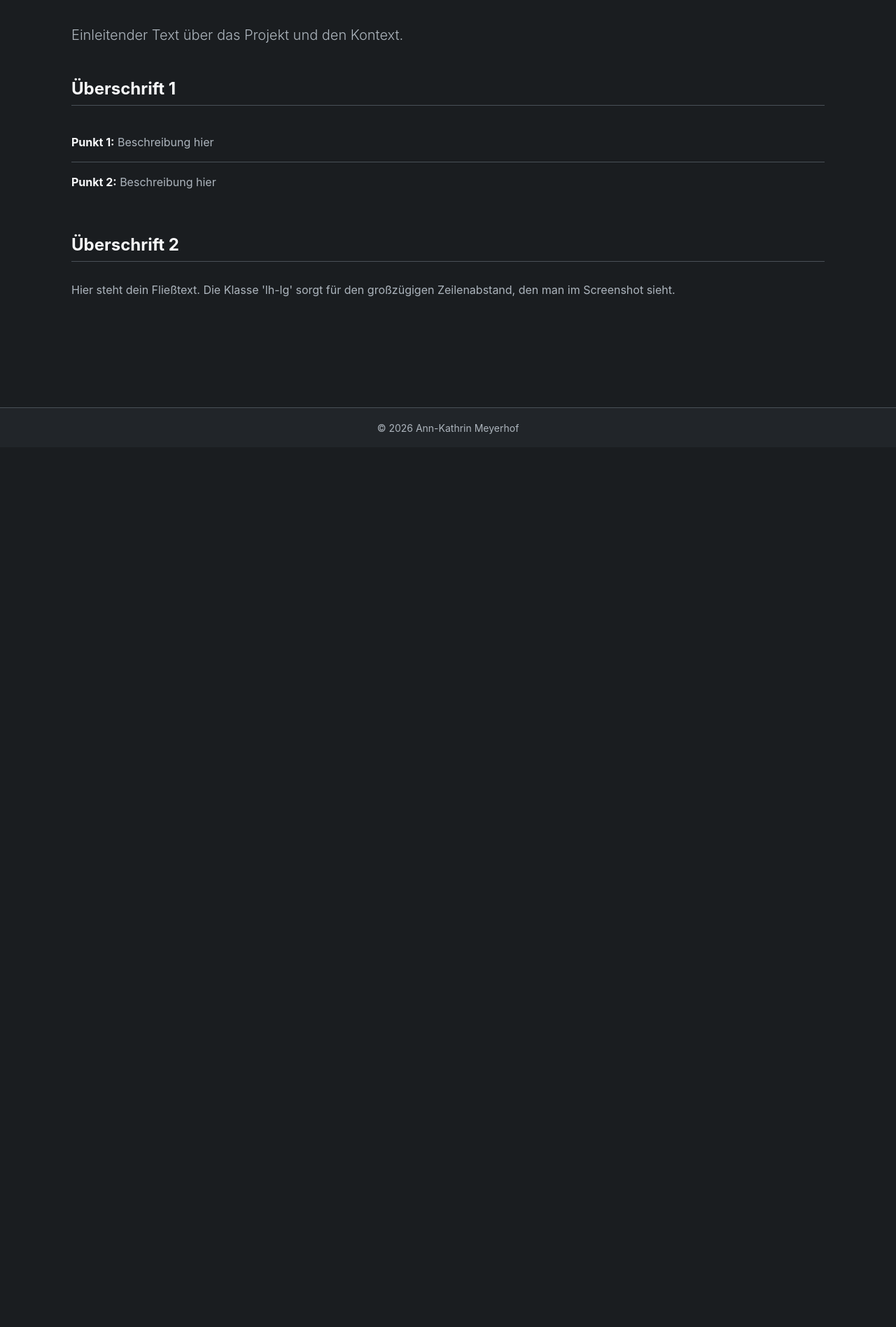
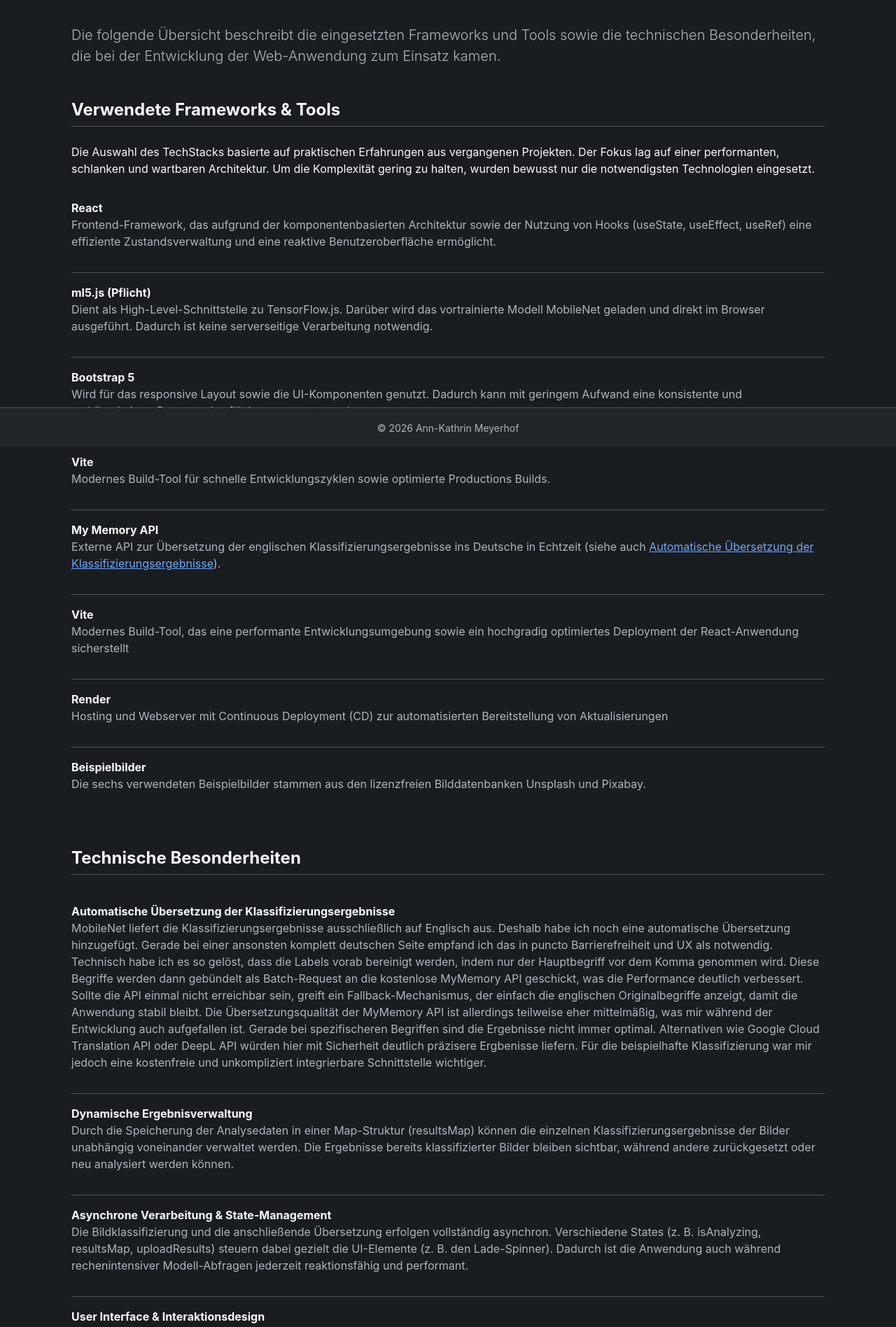
Before and after one commit to AnnMyrhf/deepLearning_EA1, a React (Vite) app in the folder ml5/: page /dokumentation in a window 1280 px wide. Shown: the part 161-2057 px from the top of the page at 70% size. Before the commit the page ends 800 px from the top, so only its background shows below. Built offline with nearby package versions, Linux system fonts and the light colour scheme; a web font is replaced by a local one.

Commit message:
Dokumentation hinzugefuegt

```diff
--- a/ml5/pages/Dokumentation.jsx
+++ b/ml5/pages/Dokumentation.jsx
@@ -1,39 +1,132 @@
 export default function Dokumentation() {
-    return (
-        <div className="container py-5 mb-5 pb-5">
+    return (<div className="container py-5 mb-5 pb-5">
         <div className="row justify-content-center">
             {/* Haupt-Header */}
             <h1 className="display-4 fw-bold text-light mb-4">Dokumentation</h1>
             <p className="lead text-secondary mb-5">
-                        Einleitender Text über das Projekt und den Kontext.
-                    </p>
+                Die folgende Übersicht beschreibt die eingesetzten Frameworks und Tools sowie die technischen
+                Besonderheiten, die bei der Entwicklung der Web-Anwendung zum Einsatz kamen. </p>
 
-                    {/* Erster Inhaltsblock */}
+            {/* Frameworks & Tools */}
             <div className="mb-5">
                 <h2 className="h4 fw-bold text-light border-bottom border-secondary pb-2 mb-4">
-                            Überschrift 1
+                    Verwendete Frameworks & Tools
+                </h2>
+                <p>
+                    Die Auswahl des TechStacks basierte auf praktischen Erfahrungen aus vergangenen Projekten. Der
+                    Fokus lag auf einer performanten, schlanken und wartbaren Architektur. Um die Komplexität gering
+                    zu halten, wurden bewusst nur die notwendigsten Technologien eingesetzt.</p>
+                <ul className="list-group list-group-flush">
+                    <li className="list-group-item bg-transparent text-secondary border-secondary px-0 py-3">
+                        <strong className="text-light">React</strong><p>Frontend-Framework, das aufgrund der
+                        komponentenbasierten Architektur sowie der Nutzung von Hooks (useState,
+                        useEffect, useRef) eine effiziente Zustandsverwaltung und eine reaktive
+                        Benutzeroberfläche ermöglicht.</p>
+                    </li>
+                    <li className="list-group-item bg-transparent text-secondary border-secondary px-0 py-3">
+                        <strong className="text-light">ml5.js (Pflicht)</strong> <p>Dient als High-Level-Schnittstelle
+                        zu TensorFlow.js. Darüber wird das vortrainierte Modell MobileNet geladen und direkt im Browser
+                        ausgeführt. Dadurch ist keine serverseitige Verarbeitung notwendig.
+                    </p></li>
+                    <li className="list-group-item bg-transparent text-secondary border-secondary px-0 py-3">
+                        <strong className="text-light">Bootstrap 5</strong> <p>Wird für das responsive Layout sowie die
+                        UI-Komponenten genutzt. Dadurch kann mit geringem Aufwand eine konsistente und mobiloptimierte
+                        Benutzeroberfläche umgesetzt werden.</p></li>
+                    <li className="list-group-item bg-transparent text-secondary border-secondary px-0 py-3">
+                        <strong className="text-light">Vite</strong> <p>Modernes Build-Tool für schnelle
+                        Entwicklungszyklen sowie optimierte Productions Builds.</p></li>
+                    <li className="list-group-item bg-transparent text-secondary border-secondary px-0 py-3">
+                        <strong className="text-light">My Memory API</strong> <p>Externe API zur Übersetzung der
+                        englischen Klassifizierungsergebnisse ins Deutsche in Echtzeit (siehe auch <a
+                            href="#automatische-uebersetzung">Automatische Übersetzung der Klassifizierungsergebnisse
+                        </a>).
+                    </p></li>
+                    <li className="list-group-item bg-transparent text-secondary border-secondary px-0 py-3">
+                        <strong className="text-light">Vite</strong> <p>Modernes Build-Tool, das eine performante
+                        Entwicklungsumgebung sowie ein hochgradig optimiertes Deployment der React-Anwendung
+                        sicherstellt</p>
+                    </li>
+                    <li className="list-group-item bg-transparent text-secondary border-secondary px-0 py-3">
+                        <strong className="text-light">Render</strong> <p>Hosting und Webserver mit Continuous
+                        Deployment (CD) zur automatisierten Bereitstellung von Aktualisierungen</p></li>
+                    <li className="list-group-item bg-transparent text-secondary border-secondary px-0 py-3">
+                        <strong className="text-light">Beispielbilder</strong> <p>Die sechs verwendeten
+                        Beispielbilder stammen aus den lizenzfreien Bilddatenbanken Unsplash und Pixabay.</p></li>
+                </ul>
+            </div>
+            {/* Technische Besonderheiten */}
+            <div className="mb-5">
+                <h2 className="h4 fw-bold text-light border-bottom border-secondary pb-2 mb-4">
+                    Technische Besonderheiten
                 </h2>
                 <ul className="list-group list-group-flush">
-                            <li className="list-group-item bg-transparent text-secondary border-secondary px-0 py-3">
-                                <strong className="text-light">Punkt 1:</strong> Beschreibung hier
+                    <li id="automatische-uebersetzung"
+                        className="list-group-item bg-transparent text-secondary border-secondary px-0 py-3">
+                        <strong className="text-light">Automatische Übersetzung der Klassifizierungsergebnisse</strong>
+                        <p> MobileNet liefert die Klassifizierungsergebnisse ausschließlich auf Englisch aus.
+                            Deshalb habe ich noch eine automatische Übersetzung hinzugefügt. Gerade bei einer ansonsten
+                            komplett deutschen Seite empfand ich das in puncto Barrierefreiheit und UX als notwendig.
+                            Technisch habe ich es so gelöst, dass die Labels vorab bereinigt werden, indem nur der
+                            Hauptbegriff vor dem Komma genommen wird. Diese Begriffe werden dann gebündelt als
+                            Batch-Request an die kostenlose MyMemory API geschickt, was die Performance deutlich
+                            verbessert.
+                            Sollte die API einmal nicht erreichbar sein, greift ein Fallback-Mechanismus, der einfach
+                            die englischen Originalbegriffe anzeigt, damit die Anwendung stabil bleibt. Die
+                            Übersetzungsqualität der MyMemory API ist allerdings teilweise eher mittelmäßig, was mir
+                            während der Entwicklung auch aufgefallen ist. Gerade bei spezifischeren Begriffen sind die
+                            Ergebnisse nicht immer optimal. Alternativen wie Google Cloud Translation API oder DeepL API
+                            würden hier mit Sicherheit deutlich präzisere Ergbenisse liefern. Für die beispielhafte
+                            Klassifizierung war mir jedoch eine kostenfreie und unkompliziert integrierbare
+                            Schnittstelle wichtiger.</p>
                     </li>
                     <li className="list-group-item bg-transparent text-secondary border-secondary px-0 py-3">
-                                <strong className="text-light">Punkt 2:</strong> Beschreibung hier
+                        <strong className="text-light">Dynamische Ergebnisverwaltung</strong> <p>Durch die Speicherung
+                        der Analysedaten in einer Map-Struktur (resultsMap) können die einzelnen
+                        Klassifizierungsergebnisse der Bilder unabhängig voneinander verwaltet werden. Die Ergebnisse
+                        bereits klassifizierter Bilder bleiben sichtbar, während andere zurückgesetzt oder neu
+                        analysiert werden können.
+                    </p>
                     </li>
+                    <li className="list-group-item bg-transparent text-secondary border-secondary px-0 py-3">
+                        <strong className="text-light">Asynchrone Verarbeitung & State-Management</strong> <p>Die
+                        Bildklassifizierung und die anschließende Übersetzung erfolgen vollständig asynchron.
+                        Verschiedene States (z. B. isAnalyzing, resultsMap, uploadResults) steuern dabei gezielt die
+                        UI-Elemente (z. B. den Lade-Spinner). Dadurch ist die Anwendung auch während rechenintensiver
+                        Modell-Abfragen jederzeit reaktionsfähig und
+                        performant.
+                    </p>
+                    </li>
+                    <li className="list-group-item bg-transparent text-secondary border-secondary px-0 py-3">
+                        <strong className="text-light">User Interface & Interaktionsdesign</strong> <p>Ich persönlich
+                        bevorzuge den Dark
+                        Mode, wollte aber bewusst auch andere Nutzerpräferenzen berücksichtigen. Daher ist der Dark Mode
+                        auch als Default gesetzt. Über einen integrierten Theme-Switcher kann jedoch jederzeit in den
+                        Light Mode gewechselt werden. Die Theme-Implementierung erfolgt über zentrale CSS-Variablen,
+                        wodurch sich das Design flexibel und konsistent anpassen lässt.
+
+                        Das User Interface ist ansonsten bewusst reduziert gehalten. Einerseits ergibt sich dies aus der
+                        Aufgabenstellung, andererseits war mir ein klarer Fokus auf die Kernfunktion
+                        (Bildklassifizierung) wichtig. Mein Ziel war eine intuitive und möglichst kognitiv entlastende
+                        Anwendung.
+                        Durch den Einsatz von Sprungmarken wird zudem eine einfache und konsistente Navigation
+                        ermöglicht. Das ist insbesondere für die Nutzung mit mobilen Endgeräten vorteilhaft. Darüber
+                        hinaus reagiert die Anwendung unmittelbar auf Nutzerinteraktionen. Zum Beispiel durch die
+                        automatische Analyse nach dem Bildupload.
+                    </p>
+                    </li>
+                    <li className="list-group-item bg-transparent text-secondary border-secondary px-0 py-3">
+                        <strong className="text-light">Feedback & Hilfen</strong> <p>Die Anwendung bietet durch
+                        Lade-Indikatoren (Spinner) und kontextsensitive Fehlermeldungen stets eine angemessene
+                        Rückmeldung
+                        über den Systemstatus. Ein integrierter Schutzmechanismus prüft z. B. bei Bild-Upload dasss
+                        Dateien bereits
+                        vor der
+                        Verarbeitung auf zulässige Formate (JPG, PNG, WebP) und eine maximale Dateigröße von 5
+                        MB.</p>
+                    </li>
+
                 </ul>
             </div>
-
-                    {/* Zweiter Inhaltsblock */}
-                    <div className="mb-5">
-                        <h2 className="h4 fw-bold text-light border-bottom border-secondary pb-2 mb-4">
-                            Überschrift 2
-                        </h2>
-                        <p className="text-secondary lh-lg">
-                            Hier steht dein Fließtext. Die Klasse 'lh-lg' sorgt für den
-                            großzügigen Zeilenabstand, den man im Screenshot sieht.
-                        </p>
         </div>
-            </div>
-        </div>
-    )
+    </div>)
 }
```
Lines whose indentation alone changed are shown as unchanged.
